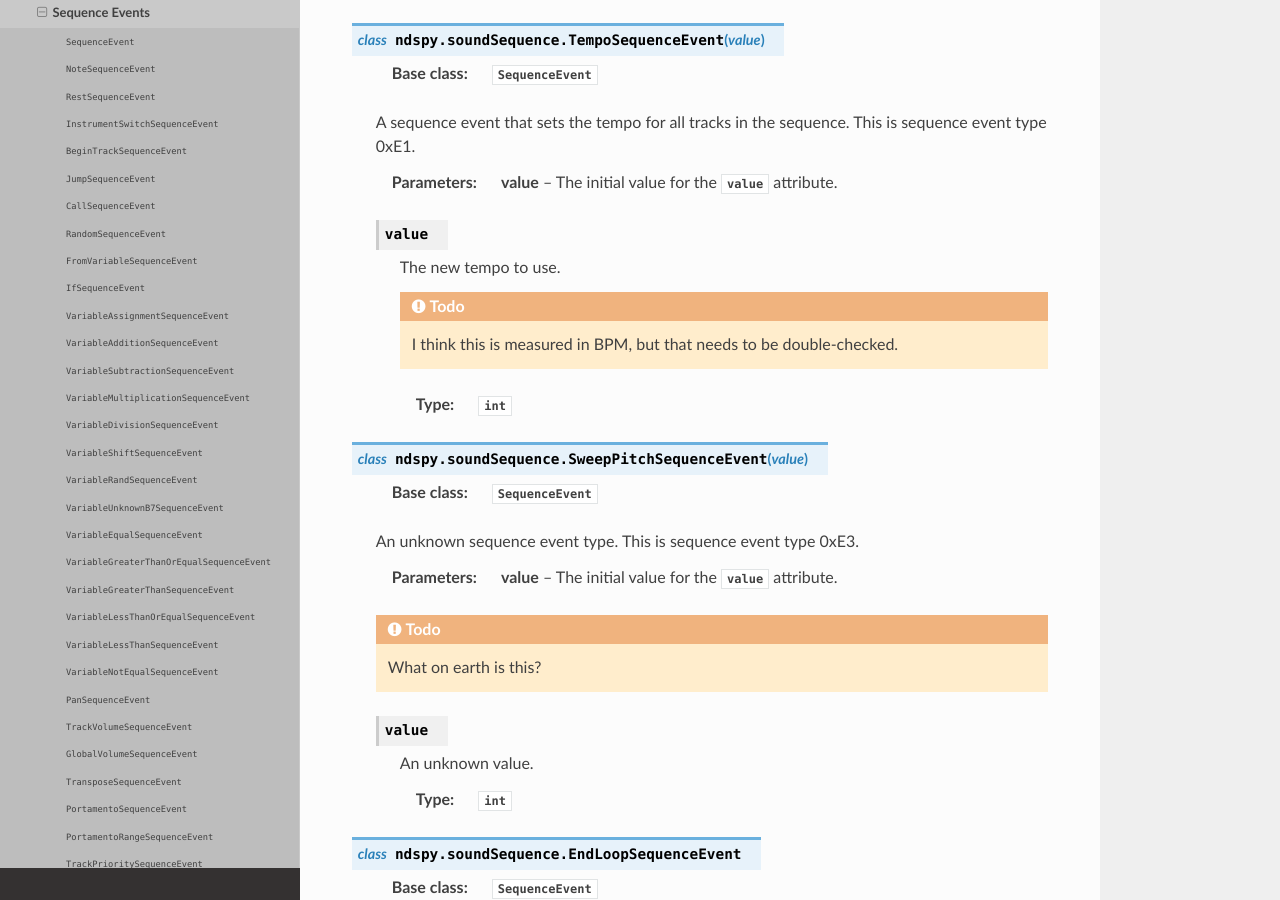
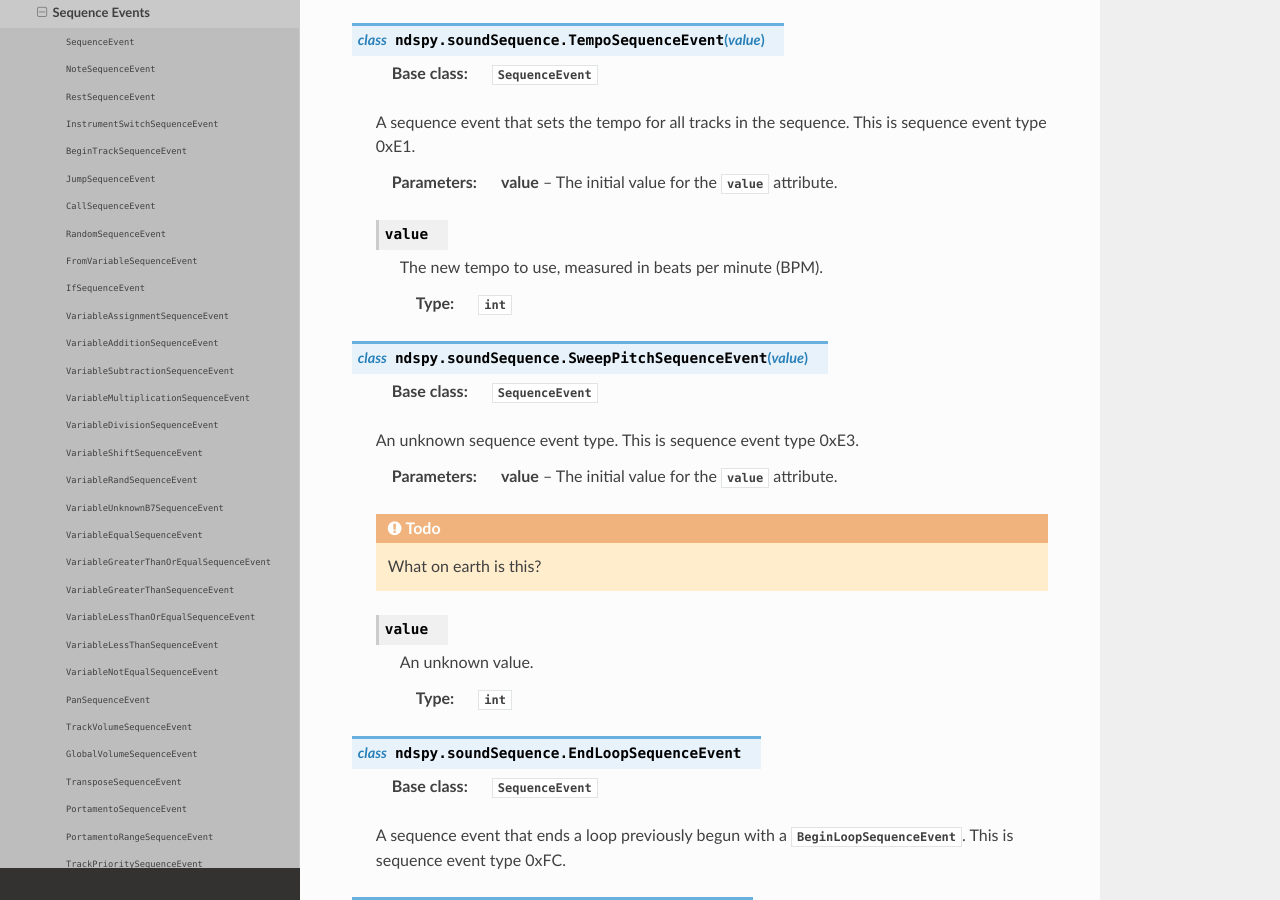
Before and after one commit to RoadrunnerWMC/ndspy, a Sphinx documentation site: the page built from docs/source/api/soundSequence-events.rst, in a window 1280 px wide and 900 px high, scrolled down 30665 px. Built offline with Sphinx 7.4.7 and the Read the Docs theme 2.0.0, drawn with Linux system fonts in a browser that asks for light colours.

Commit message:
SSEQ tempo is indeed in BPM

```diff
--- a/docs/source/api/soundSequence-events.rst
+++ b/docs/source/api/soundSequence-events.rst
@@ -1677,12 +1677,7 @@ This page describes the sequence event classes within
 
     .. py:attribute:: value
 
-        The new tempo to use.
-
-        .. todo::
-
-            I think this is measured in BPM, but that needs to be
-            double-checked.
+        The new tempo to use, measured in beats per minute (BPM).
 
         :type: :py:class:`int`
 
```
